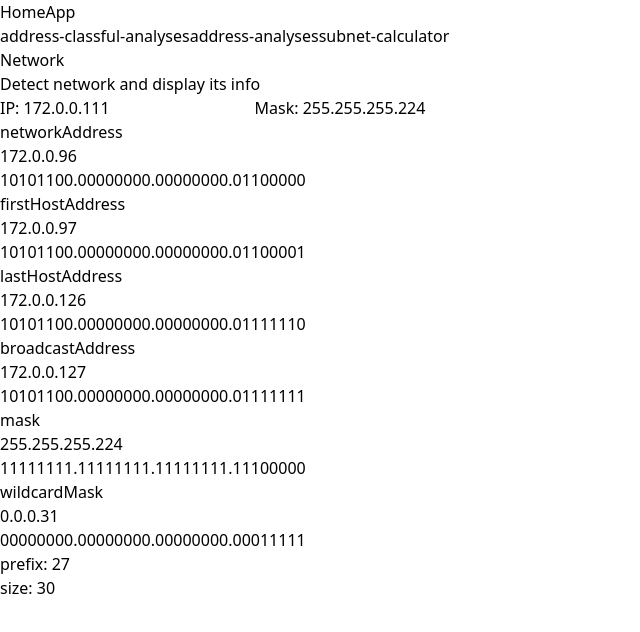
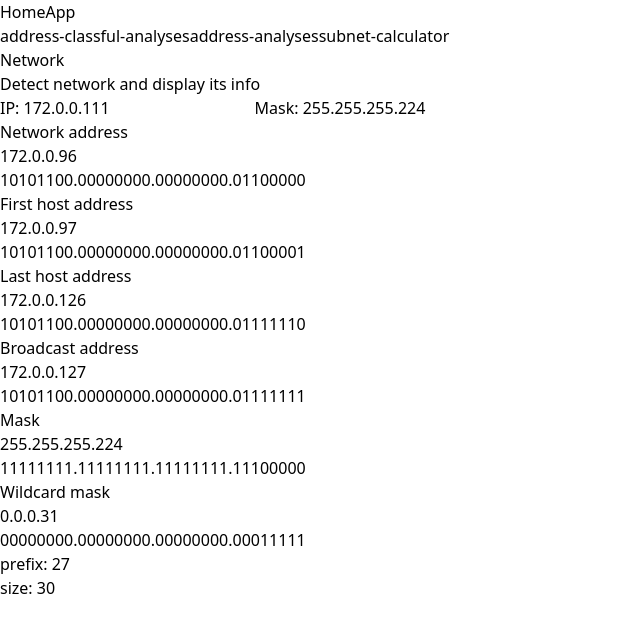
Before and after one commit to eazyip/ez-ip-app, a Vue app: page /app/ipv4/address-analyses in a window 1280 px wide. Shown: the top 632 px of the page, without its empty margins (0-640 px from the left). Built offline with nearby package versions, Linux system fonts and the light colour scheme.

Commit message:
label attribute

```diff
--- a/src/components/AddressIpv4Info.vue
+++ b/src/components/AddressIpv4Info.vue
@@ -1,6 +1,6 @@
 <template>
     <div class="flex flex-wrap gap-1 items-center">
-        <p class="w-32">{{ label }}</p>
+        <p class="w-36">{{ label ?? address.label }}</p>
         <ul class="flex flex-wrap gap-1 items-center">
             <li class="w-32 p-1 bg-slate-300 rounded-sm text-sm font-mono">
                 {{ address.decimalValue.value || '' }}
@@ -24,7 +24,7 @@ defineProps({
     },
     label: {
         type: String,
-        required: true
+        required: false
     }
 })
 </script>
--- a/src/components/NetworkIpv4Info.vue
+++ b/src/components/NetworkIpv4Info.vue
@@ -1,18 +1,10 @@
 <template>
-    <AddressIpv4Info :address="network.networkAddress" label="networkAddress" />
-    <AddressIpv4Info
-        v-if="network.firstHostAddress"
-        :address="network.firstHostAddress"
-        label="firstHostAddress"
-    />
-    <AddressIpv4Info
-        v-if="network.lastHostAddress"
-        :address="network.lastHostAddress"
-        label="lastHostAddress"
-    />
-    <AddressIpv4Info :address="network.broadcastAddress" label="broadcastAddress" />
-    <AddressIpv4Info :address="network.mask" label="mask" />
-    <AddressIpv4Info :address="network.wildcardMask" label="wildcardMask" />
+    <AddressIpv4Info :address="network.networkAddress" />
+    <AddressIpv4Info v-if="network.firstHostAddress" :address="network.firstHostAddress" />
+    <AddressIpv4Info v-if="network.lastHostAddress" :address="network.lastHostAddress" />
+    <AddressIpv4Info :address="network.broadcastAddress" />
+    <AddressIpv4Info :address="network.mask" />
+    <AddressIpv4Info :address="network.wildcardMask" />
     <div>prefix: {{ network.prefix.value }}</div>
     <div>size: {{ network.prefix.size }}</div>
 </template>
--- a/src/libs/Ipv4/Addresses/AddressIpv4.ts
+++ b/src/libs/Ipv4/Addresses/AddressIpv4.ts
@@ -2,9 +2,10 @@ import DecimalFormatIpv4 from '@/libs/Ipv4/Formats/DecimalFormatIpv4'
 import BinaryFormatIpv4 from '@/libs/Ipv4/Formats/BinaryFormatIpv4'
 
 export default class AddressIpv4 {
+    label: string = ''
+
     readonly decimalValue: DecimalFormatIpv4
     readonly binaryValue: BinaryFormatIpv4
-    // TODO: label (default and from constructor)
 
     constructor(address: DecimalFormatIpv4 | BinaryFormatIpv4 | string) {
         if (typeof address === 'string') {
@@ -22,6 +23,11 @@ export default class AddressIpv4 {
             this.binaryValue = address
             this.decimalValue = this.binaryValue.toDecimal()
         }
+    }
+
+    setLabel(label: string): AddressIpv4 {
+        this.label = label
+        return this
     }
 
     /*
--- a/src/libs/Ipv4/Addresses/BroadcastAddressIpv4.ts
+++ b/src/libs/Ipv4/Addresses/BroadcastAddressIpv4.ts
@@ -6,6 +6,8 @@ export default class BroadcastAddressIpv4 extends AddressIpv4 {
     constructor(address: DecimalFormatIpv4 | BinaryFormatIpv4 | string) {
         super(address)
 
+        this.label = 'Broadcast address'
+
         // TODO: validate ?
     }
 
--- a/src/libs/Ipv4/Addresses/MaskIpv4.ts
+++ b/src/libs/Ipv4/Addresses/MaskIpv4.ts
@@ -8,6 +8,8 @@ import PrefixIpv4 from '@/libs/Ipv4/Addresses/PrefixIpv4'
 export default class MaskIpv4 extends AddressIpv4 {
     constructor(address: DecimalFormatIpv4 | BinaryFormatIpv4 | string) {
         super(address)
+
+        this.label = 'Mask'
 
         if (!this.binaryValue.isMask()) {
             throw new Error(`Invalid mask value ${this.binaryValue.value}`)
--- a/src/libs/Ipv4/Addresses/NetworkAddressIpv4.ts
+++ b/src/libs/Ipv4/Addresses/NetworkAddressIpv4.ts
@@ -6,6 +6,8 @@ export default class NetworkAddressIpv4 extends AddressIpv4 {
     constructor(address: DecimalFormatIpv4 | BinaryFormatIpv4 | string) {
         super(address)
 
+        this.label = 'Network address'
+
         // TODO: validate ?
     }
 
--- a/src/libs/Ipv4/Addresses/WildcardMaskIpv4.ts
+++ b/src/libs/Ipv4/Addresses/WildcardMaskIpv4.ts
@@ -8,6 +8,8 @@ import PrefixIpv4 from '@/libs/Ipv4/Addresses/PrefixIpv4'
 export default class WildcardMaskIpv4 extends AddressIpv4 {
     constructor(address: DecimalFormatIpv4 | BinaryFormatIpv4 | string) {
         super(address)
+
+        this.label = 'Wildcard mask'
 
         if (!this.binaryValue.isWildCardMask()) {
             throw new Error(`Invalid wildcard mask value ${this.binaryValue.value}`)
--- a/src/libs/Ipv4/Networks/NetworkIpv4.ts
+++ b/src/libs/Ipv4/Networks/NetworkIpv4.ts
@@ -6,6 +6,8 @@ import PrefixIpv4 from '@/libs/Ipv4/Addresses/PrefixIpv4'
 import type NetworkAddressIpv4 from '@/libs/Ipv4/Addresses/NetworkAddressIpv4'
 
 export default class NetworkIpv4 {
+    label: string = ''
+
     readonly mask: MaskIpv4
     readonly prefix: PrefixIpv4
     readonly size: number
@@ -32,10 +34,25 @@ export default class NetworkIpv4 {
 
         // TODO: unit test
         if (this.prefix.value < 31 && this.prefix.value > 0) {
-            this.firstHostAddress = this.networkAddress.makeFirstHostAddress()
-            this.lastHostAddress = this.broadcastAddress.makeLastHostAddress()
+            this.firstHostAddress = this.networkAddress
+                .makeFirstHostAddress()
+                .setLabel('First host address')
+            this.lastHostAddress = this.broadcastAddress
+                .makeLastHostAddress()
+                .setLabel('Last host address')
         }
     }
+
+    setLabel(label: string): NetworkIpv4 {
+        this.label = label
+        return this
+    }
+
+    /*
+    |--------------------------------------------------------------------------
+    | Contains
+    |--------------------------------------------------------------------------
+    */
 
     containsSubnet(subnet: NetworkIpv4): boolean {
         return (
```
Also changed, not shown: 1 other file (tests, documents, lock files or other folders).
